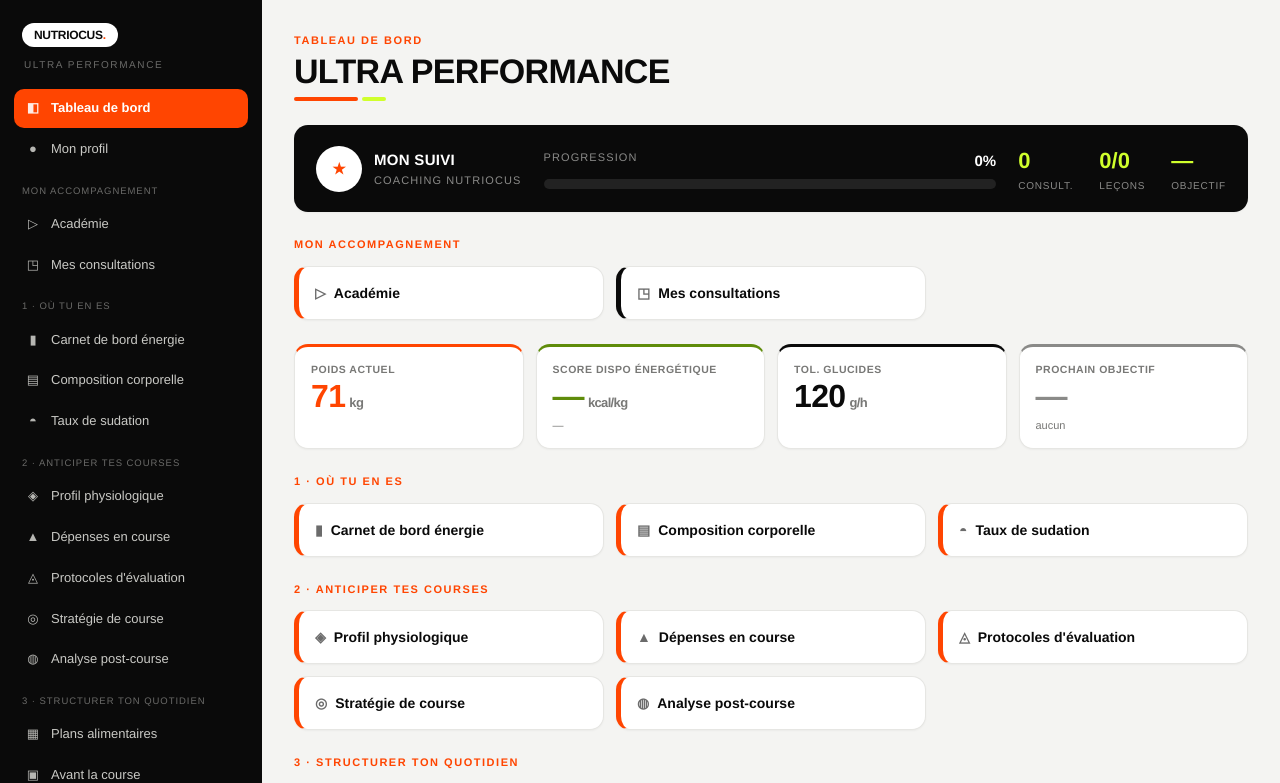
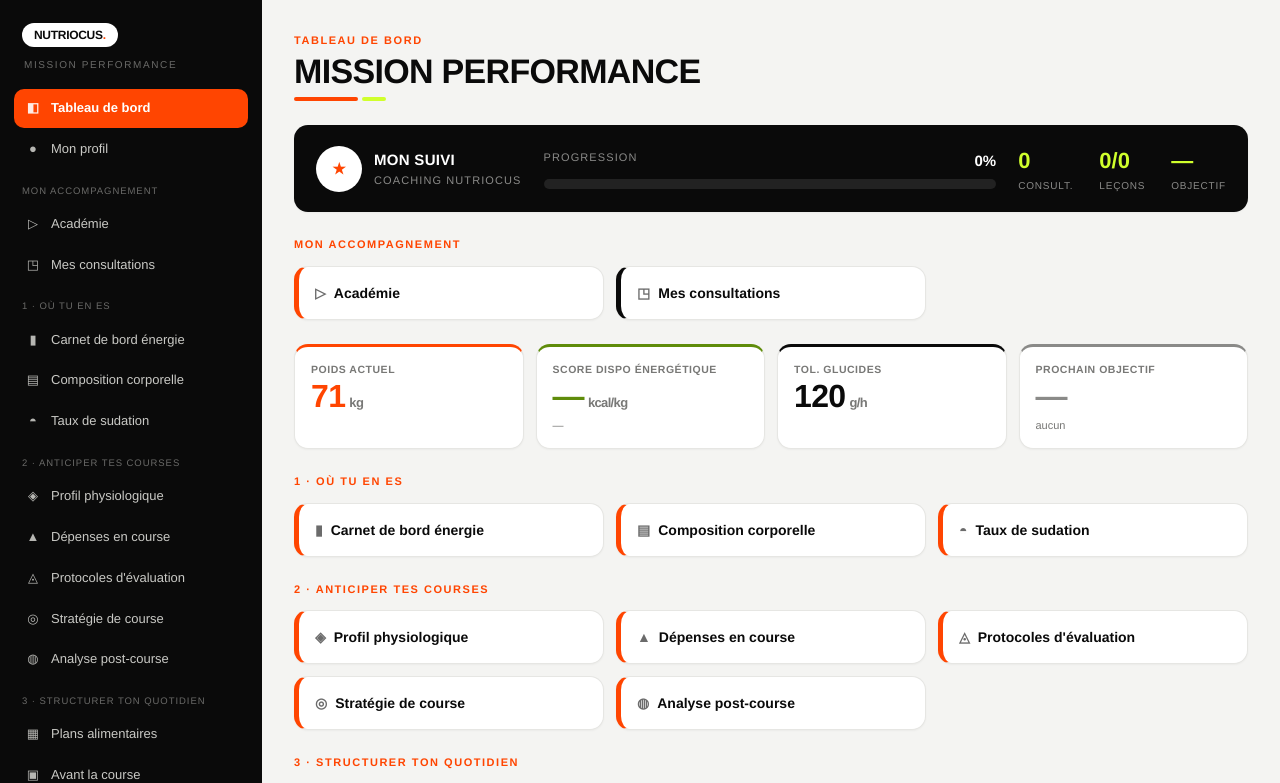
Before and after one commit to Nutriocus/nextjs-boilerplate, a Next.js app: page /athlete/dashboard in a window 1280 px wide. Shown: the top 783 px of the page. Built offline with nearby package versions, Linux system fonts and the light colour scheme; no server answers.

Commit message:
rename: Ultra Performance -> Mission Performance everywhere

```diff
--- a/src/app/athlete/dashboard/page.tsx
+++ b/src/app/athlete/dashboard/page.tsx
@@ -246,7 +246,7 @@ export default function AthleteDashboardPage() {
     <div>
       <PageHeader
         kicker="Tableau de bord"
-        title="Ultra Performance"
+        title="Mission Performance"
       />
 
       <SuiviHero
--- a/src/app/athlete/layout.tsx
+++ b/src/app/athlete/layout.tsx
@@ -12,7 +12,7 @@ function Shell({ children }: { children: React.ReactNode }) {
       <MobileTopbar
         isOpen={open}
         onToggle={() => setOpen((o) => !o)}
-        subtitle="Ultra Performance"
+        subtitle="Mission Performance"
       />
       <AthleteSidebar
         mobileOpen={open}
--- a/src/app/coach/layout.tsx
+++ b/src/app/coach/layout.tsx
@@ -59,7 +59,7 @@ export default function CoachLayout({
               margin: "10px 0 20px 2px",
             }}
           >
-            Ultra Performance · Coach
+            Mission Performance · Coach
           </div>
         </div>
 
@@ -110,7 +110,7 @@ export default function CoachLayout({
               lineHeight: 1.5,
             }}
           >
-            v2 · Ultra Performance
+            v2 · Mission Performance
           </div>
         </div>
       </aside>
--- a/src/app/layout.tsx
+++ b/src/app/layout.tsx
@@ -2,7 +2,7 @@ import type { Metadata, Viewport } from "next";
 import "@/styles/globals.css";
 
 export const metadata: Metadata = {
-  title: "NUTRIOCUS — Ultra Performance",
+  title: "NUTRIOCUS — Mission Performance",
   description: "Plateforme de coaching nutritionnel pour athlètes d'endurance",
   keywords: ["nutrition", "trail", "triathlon", "endurance", "coaching"],
 };
--- a/src/app/page.tsx
+++ b/src/app/page.tsx
@@ -31,7 +31,7 @@ export default function HomePage() {
             lineHeight: 1.04,
           }}
         >
-          Ultra Performance
+          Mission Performance
         </h1>
         <div className="flex gap-1 justify-center mt-3">
           <div className="h-1 w-16 bg-[var(--color-primary)] rounded-full" />
--- a/src/components/athlete/AthleteSidebar.tsx
+++ b/src/components/athlete/AthleteSidebar.tsx
@@ -137,7 +137,7 @@ export function AthleteSidebar({
               margin: "10px 0 4px 2px",
             }}
           >
-            Ultra Performance
+            Mission Performance
           </div>
           {isCoachView && athleteName && (
             <div
--- a/src/components/ui/PrintReport.tsx
+++ b/src/components/ui/PrintReport.tsx
@@ -39,10 +39,10 @@ export function PrintButton({
 
 /**
  * A self-contained printable page (A4). Only visible during print.
- * Renders a NUTRIOCUS Ultra Performance themed header.
+ * Renders a NUTRIOCUS Mission Performance themed header.
  */
 export function PrintReport({
-  kicker = "Ultra Performance",
+  kicker = "Mission Performance",
   title,
   subtitle,
   children,
@@ -145,7 +145,7 @@ export function PrintReport({
         >
           <span style={{ fontWeight: 800, color: PRINT_COLOR.ink }}>
             NUTRIOCUS
-            <span style={{ color: PRINT_COLOR.orange }}>.</span> Ultra Performance
+            <span style={{ color: PRINT_COLOR.orange }}>.</span> Mission Performance
           </span>
           <span>
             Édité le {new Date().toLocaleDateString("fr-FR", { day: "2-digit", month: "short", year: "numeric" })}
--- a/src/styles/globals.css
+++ b/src/styles/globals.css
@@ -3,7 +3,7 @@
 @tailwind utilities;
 
 :root {
-  /* NUTRIOCUS Ultra Performance — Design System */
+  /* NUTRIOCUS Mission Performance — Design System */
   --color-primary: #FF4501;          /* Orange signature */
   --color-primary-dark: #cc3700;
   --color-primary-light: #fff3ee;
@@ -22,7 +22,7 @@
   --font-body: 'Helvetica Neue', Helvetica, Arial, sans-serif;
   --radius: 0.625rem;
 
-  /* Chart colors (Ultra Performance) */
+  /* Chart colors (Mission Performance) */
   --chart-carbs: #FF4501;
   --chart-fat: #5f8c0a;
   --chart-intensity: #0a0a0a;
@@ -384,7 +384,7 @@
     color: var(--color-primary);
   }
 
-  /* ============ DECORATIVE BARS (Ultra Performance signature) ============ */
+  /* ============ DECORATIVE BARS (Mission Performance signature) ============ */
   .deco-bars {
     @apply flex gap-1 mt-2;
   }
```
